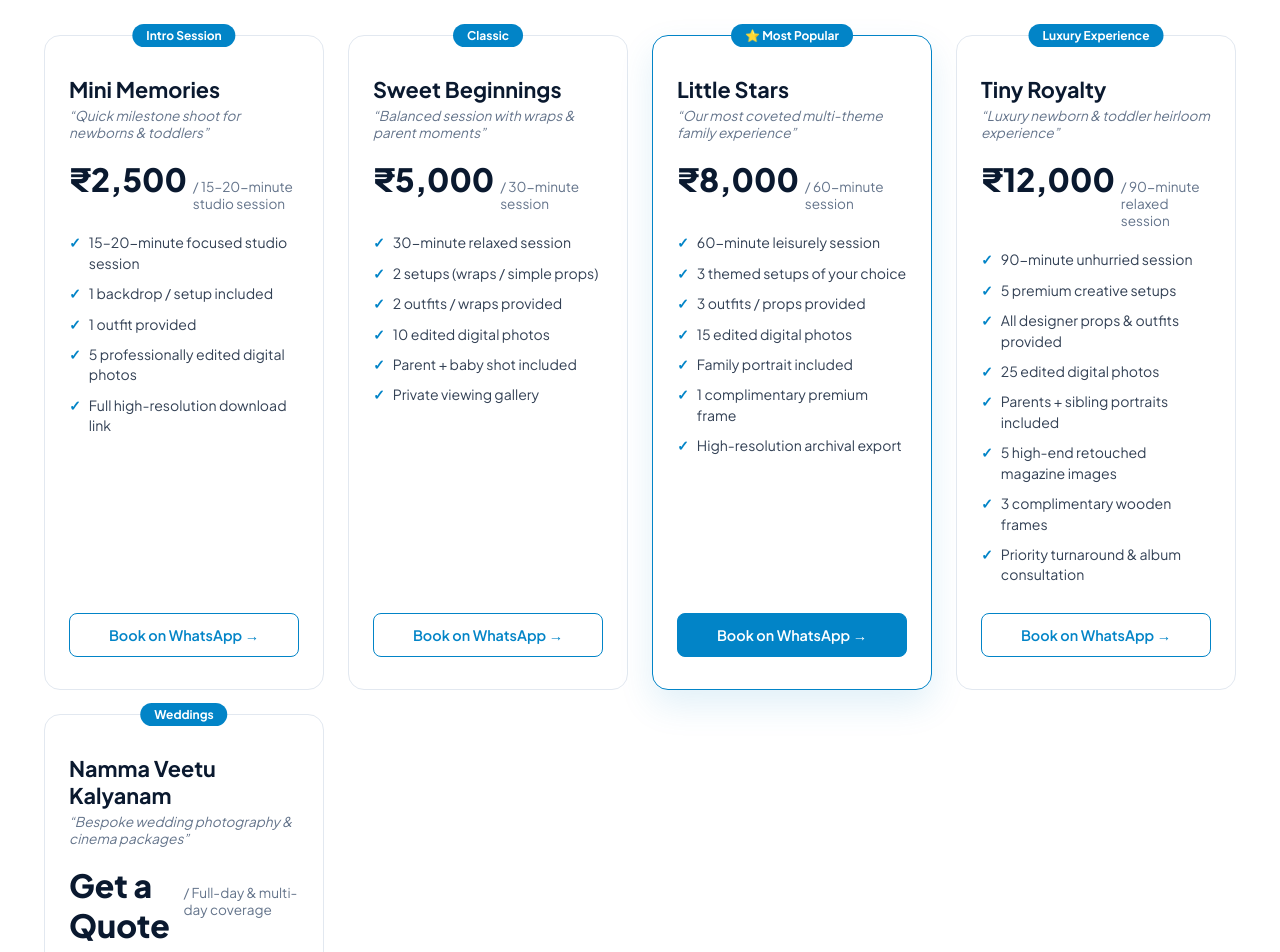
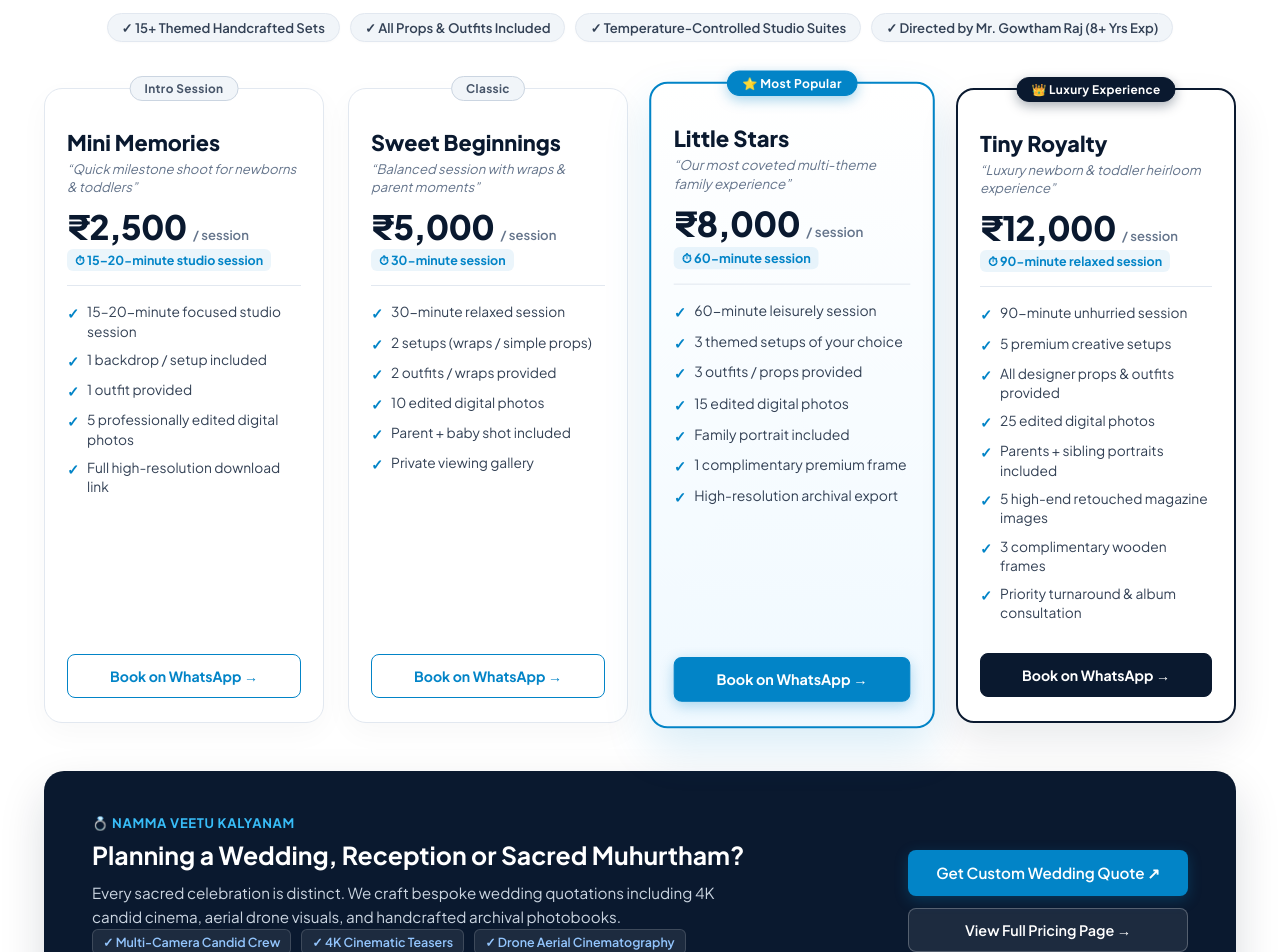
Before and after one commit to ramram128/raavan-public, a React (Vite) app in the folder frontend/: page / in a window 1280 px wide. Shown: the part 4540-5492 px from the top of the page. Built offline with nearby package versions, Linux system fonts and the light colour scheme; a web font is replaced by a local one.

Commit message:
style: refine Kutty Chutties pricing section layout, remove orphan 5th card, and polish card hierarchy

```diff
--- a/frontend/src/pages/HomePage.jsx
+++ b/frontend/src/pages/HomePage.jsx
@@ -476,44 +476,59 @@ export default function HomePage({ onNavigate }) {
       </section>
 
       {/* ============================================================== */}
-      {/* 7. TRANSPARENT PRICING & BESPOKE WEDDING QUOTE                  */}
-      {/* Kutty Chutties Packages ₹2,500 - ₹12,000                       */}
+      {/* 7. TRANSPARENT PRICING: KUTTY CHUTTIES PACKAGES (4 CLEAN CARDS) */}
       {/* ============================================================== */}
       <section className="inc-section-wrap inc-pricing-section" id="pricing">
         <div className="inc-container">
           <div className="inc-centered-header">
             <div className="inc-centered-label-row">
               <div className="inc-line" />
-              <span className="inc-label-text">TRANSPARENT INVESTMENTS</span>
+              <span className="inc-label-text">TRANSPARENT INVESTMENTS · THE CREATIVE SPACE</span>
               <div className="inc-line" />
             </div>
             <h2 className="inc-heading-1 text-center">Kutty Chutties Pricing Packages</h2>
             <p className="inc-subtitle text-center">
               Milestone portrait sessions starting from ₹2,500/-. Complimentary travel within 20km from Krishnagiri.
             </p>
+
+            <div className="inc-pricing-perks-row">
+              <span className="inc-perk-chip">✓ 15+ Themed Handcrafted Sets</span>
+              <span className="inc-perk-chip">✓ All Props &amp; Outfits Included</span>
+              <span className="inc-perk-chip">✓ Temperature-Controlled Studio Suites</span>
+              <span className="inc-perk-chip">✓ Directed by Mr. Gowtham Raj (8+ Yrs Exp)</span>
+            </div>
           </div>
 
+          {/* 4 Clean Baby Milestone Package Cards */}
           <div className="inc-pricing-grid">
-            {servicePackages.map((pkg) => {
-              const isPopular = pkg.badge === "Most Popular" || pkg.badge === "VIP Masterpiece";
+            {servicePackages
+              .filter((pkg) => pkg.id !== "namma-veetu-kalyanam")
+              .map((pkg) => {
+                const isPopular = pkg.id === "little-stars" || pkg.badge === "Most Popular";
+                const isLuxury = pkg.id === "tiny-royalty" || pkg.badge === "Luxury Experience";
+
                 return (
                   <div
-                  className={`inc-pricing-card${isPopular ? " highlight-popular" : ""}`}
+                    className={`inc-pricing-card${isPopular ? " highlight-popular" : ""}${isLuxury ? " highlight-luxury" : ""}`}
                     key={pkg.id}
                   >
-                  {pkg.badge && (
-                    <div className="inc-pkg-badge">
-                      <span>{isPopular ? "⭐ " : ""}{pkg.badge}</span>
+                    {/* Badge */}
+                    <div className={`inc-pkg-badge${isPopular ? " badge-popular" : ""}${isLuxury ? " badge-luxury" : ""}`}>
+                      <span>{isPopular ? "⭐ " : isLuxury ? "👑 " : ""}{pkg.badge}</span>
                     </div>
-                  )}
 
+                    <div className="inc-pkg-head">
                       <h3 className="inc-pkg-title">{pkg.name}</h3>
                       <p className="inc-pkg-tagline">“{pkg.tagline}”</p>
+                    </div>
 
                     <div className="inc-pkg-price-row">
                       <span className="inc-price-val">{pkg.price}</span>
-                    <span className="inc-price-dur">/ {pkg.duration}</span>
+                      <span className="inc-price-dur">/ session</span>
                     </div>
+                    <span className="inc-duration-tag">⏱ {pkg.duration}</span>
+
+                    <div className="inc-pkg-divider" />
 
                     <ul className="inc-pkg-features">
                       {pkg.features.map((feat) => (
@@ -524,29 +539,37 @@ export default function HomePage({ onNavigate }) {
                       ))}
                     </ul>
 
+                    <div className="inc-pkg-footer">
                       <a
                         href={`https://wa.me/919500306696?text=${encodeURIComponent(
-                      `Hi Gowtham Raj, I would like to book the "${pkg.name}" (${pkg.price}) package with Raavan Studio’z!`
+                          `Hi Gowtham Raj! I would like to book the "${pkg.name}" (${pkg.price}) session with Raavan Studio’z.`
                         )}`}
                         target="_blank"
                         rel="noopener noreferrer"
-                    className={`inc-pkg-btn${isPopular ? " filled" : ""}`}
+                        className={`inc-pkg-btn${isPopular ? " filled" : ""}${isLuxury ? " luxury-btn" : ""}`}
                       >
                         <span>Book on WhatsApp →</span>
                       </a>
+                    </div>
                   </div>
                 );
               })}
           </div>
 
-          {/* Wedding Custom Quote Card */}
+          {/* Wedding Custom Quote Card (Full Width Banner) */}
           <div className="inc-wedding-quote-card">
             <div className="inc-wedding-quote-info">
-              <span className="inc-quote-badge">💍 Namma Veetu Kalyanam</span>
+              <span className="inc-quote-badge">💍 NAMMA VEETU KALYANAM</span>
               <h3 className="inc-quote-heading">Planning a Wedding, Reception or Sacred Muhurtham?</h3>
               <p className="inc-quote-desc">
                 Every sacred celebration is distinct. We craft bespoke wedding quotations including 4K candid cinema, aerial drone visuals, and handcrafted archival photobooks.
               </p>
+              <div className="inc-wedding-tags-row">
+                <span className="inc-mini-tag">✓ Multi-Camera Candid Crew</span>
+                <span className="inc-mini-tag">✓ 4K Cinematic Teasers</span>
+                <span className="inc-mini-tag">✓ Drone Aerial Cinematography</span>
+                <span className="inc-mini-tag">✓ Handcrafted Photobooks</span>
+              </div>
             </div>
             <div className="inc-quote-btn-wrap">
               <a
@@ -559,6 +582,13 @@ export default function HomePage({ onNavigate }) {
               >
                 <span>Get Custom Wedding Quote ↗</span>
               </a>
+              <button
+                type="button"
+                className="inc-secondary-button-light"
+                onClick={() => onNavigate("/pricing")}
+              >
+                <span>View Full Pricing Page →</span>
+              </button>
             </div>
           </div>
         </div>
```
Also changed, not shown: frontend/src/pages.css. Lines whose indentation alone changed are shown as unchanged.
